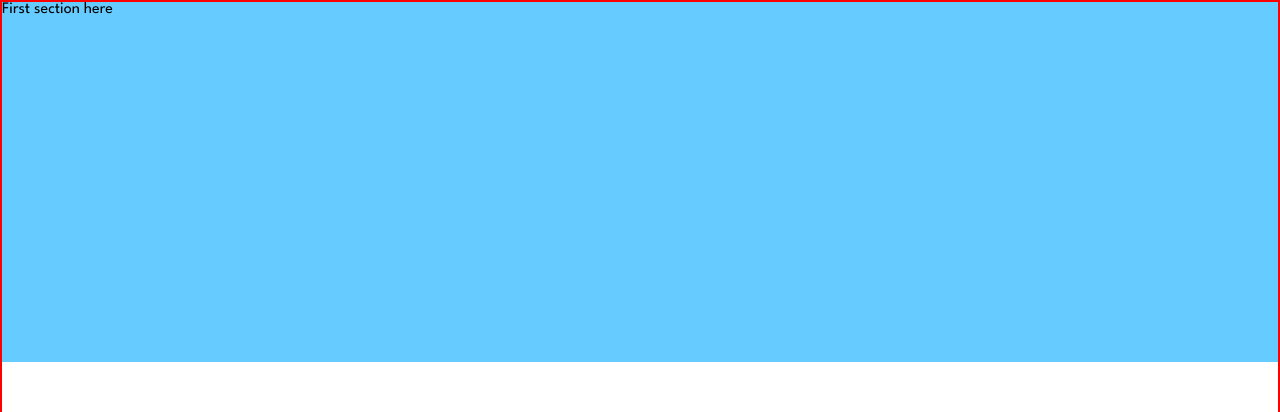
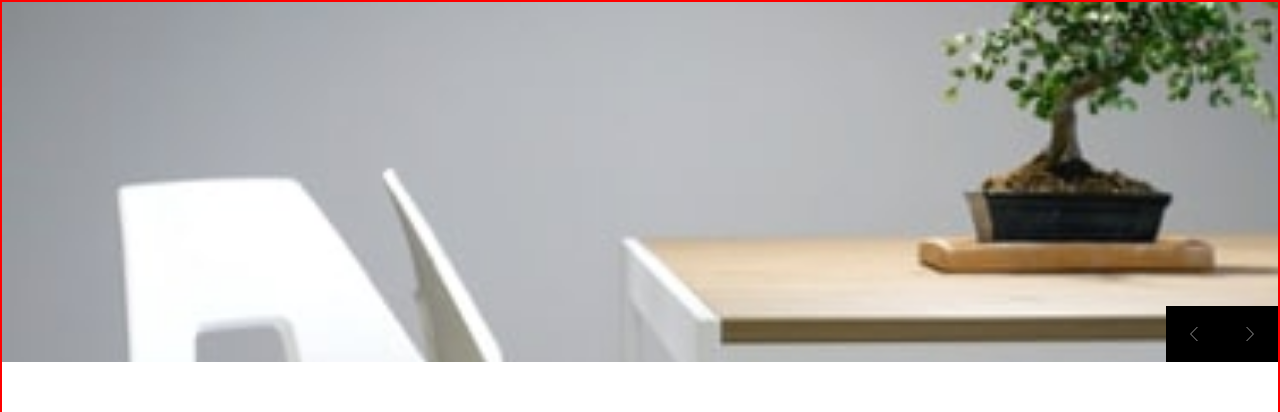
Before and after one commit to danilo2420/FEM_RoomHomepage, a website built with Vite: page index.html in a window 1280 px wide. Shown: the top 412 px of the page. Built offline with nearby package versions, Linux system fonts and the light colour scheme.

Commit message:
Add arrow buttons to top section

```diff
--- a/index.html
+++ b/index.html
@@ -11,7 +11,26 @@
 <body>
   <!-- Working on this currently -->
   <section class="firstSection">
-    <div class="firstSection__top">First section here</div>
+
+
+
+    <div class="firstSection__top">
+
+      <div class="arrowButtons">
+        <div class="arrowButtons__left">
+          <img src="images/icon-angle-left.svg" class="arrowButtons__left__image">
+        </div>
+        <div class="arrowButtons__right">
+          <img src="images/icon-angle-right.svg" class="arrowButtons__right__image">
+        </div>
+      </div>
+    </div>
+
+
+
+
+
+
     <div class="firstSection__bottom">
       <div class="firstSection__bottom__content">
         <div class="firstSection__bottom__content__title">Discover innovative ways to decorate</div>
--- a/styles/mobile.css
+++ b/styles/mobile.css
@@ -12,8 +12,38 @@ body {
 }
 
 .firstSection__top {
-    background-color: hsl(200, 100%, 70%);
     height: 360px;
+
+    background-image: url('../images/mobile-image-hero-1.jpg');
+    background-position: center;
+    background-size: cover;
+
+    position: relative;
+}
+
+.arrowButtons {
+    display: flex;
+
+    position: absolute;
+    right: 0px;
+    bottom: 0px;
+}
+
+.arrowButtons > * {
+    --arrowButtonSize: 56px;
+
+    background-color: var(--black);
+
+    width: var(--arrowButtonSize);
+    height: var(--arrowButtonSize);
+
+    display: flex;
+    justify-content: center;
+    align-items: center;
+}
+
+.arrowButtons img {
+    width: 8.4px;
 }
 
 .firstSection__bottom {
```
